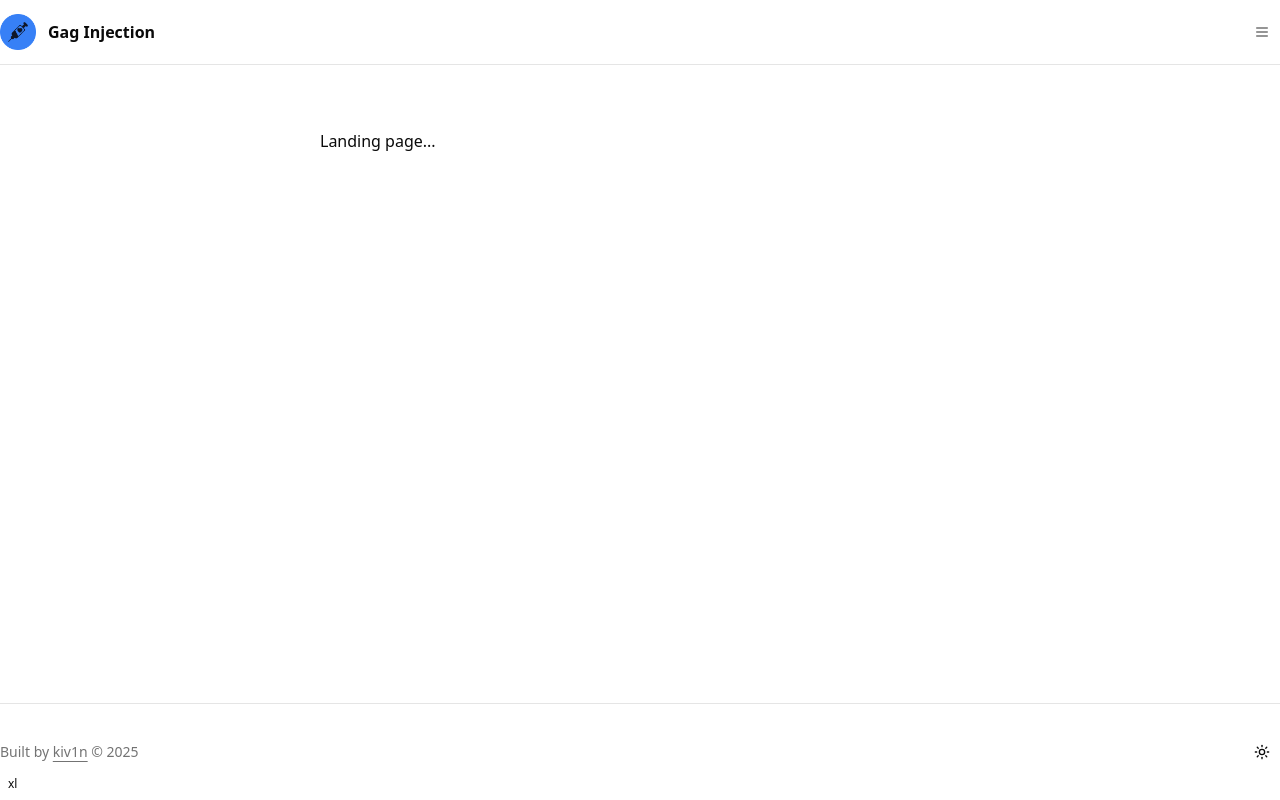
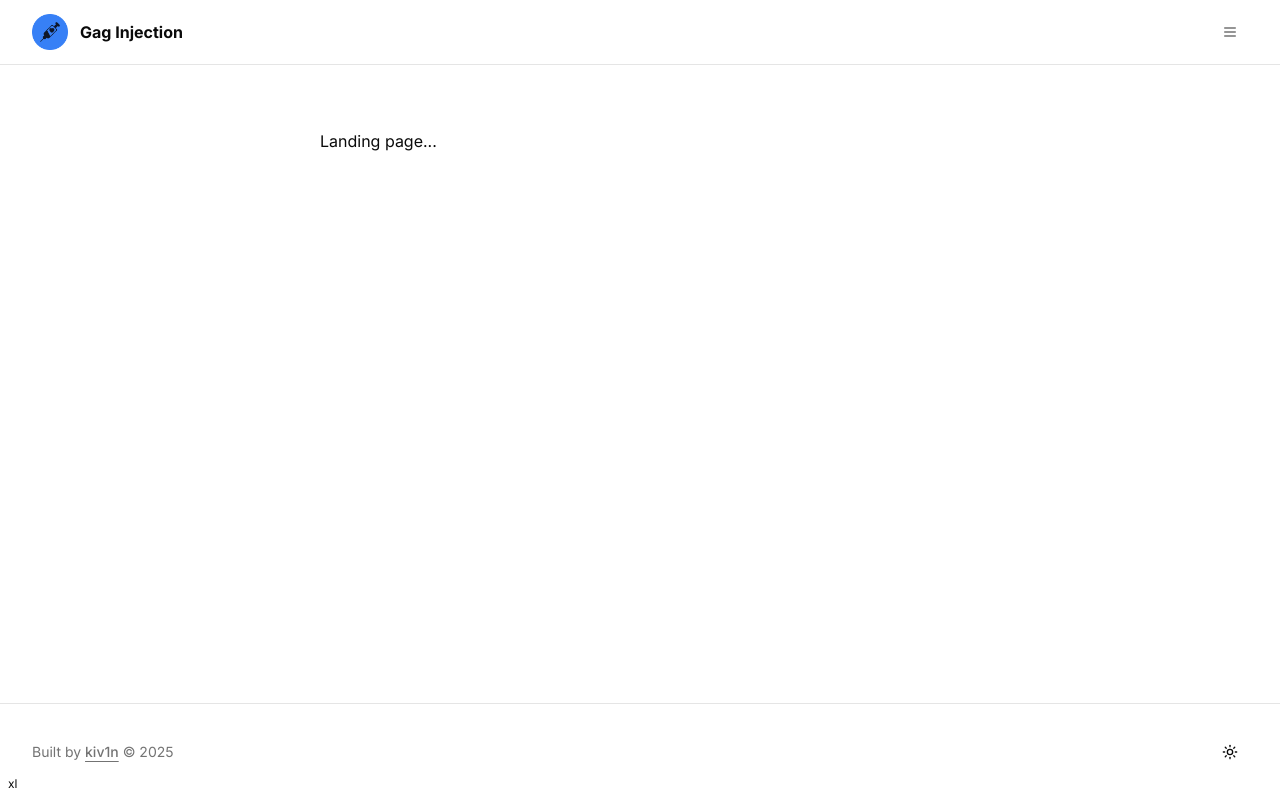
Before and after one commit to web3goals/gag-injection-prototype, a Next.js app in the folder app/: page / in a window 1280 px wide. Built offline with nearby package versions, Linux system fonts and the light colour scheme; no server answers.

Commit message:
Fix styles

```diff
--- a/app/styles/globals.css
+++ b/app/styles/globals.css
@@ -1,9 +1,6 @@
-.container {
-  margin-left: auto;
-  margin-right: auto;
-}
+@import "tailwindcss";
 
-@import "tailwindcss";
+@config "../tailwind.config.ts";
 
 @plugin "tailwindcss-animate";
 
@@ -12,8 +9,6 @@
 @theme inline {
   --color-background: var(--background);
   --color-foreground: var(--foreground);
-  --font-sans: var(--font-geist-sans);
-  --font-mono: var(--font-geist-mono);
   --color-sidebar-ring: var(--sidebar-ring);
   --color-sidebar-border: var(--sidebar-border);
   --color-sidebar-accent-foreground: var(--sidebar-accent-foreground);
--- /dev/null
+++ b/app/tailwind.config.ts
@@ -0,0 +1,20 @@
+import type { Config } from "tailwindcss";
+
+const { fontFamily } = require("tailwindcss/defaultTheme");
+
+const config: Config = {
+  theme: {
+    container: {
+      center: true,
+      padding: "2rem",
+      screens: {
+        "2xl": "1400px",
+      },
+    },
+    fontFamily: {
+      sans: ["var(--font-sans)", ...fontFamily.sans],
+    },
+  },
+};
+
+export default config;
```
